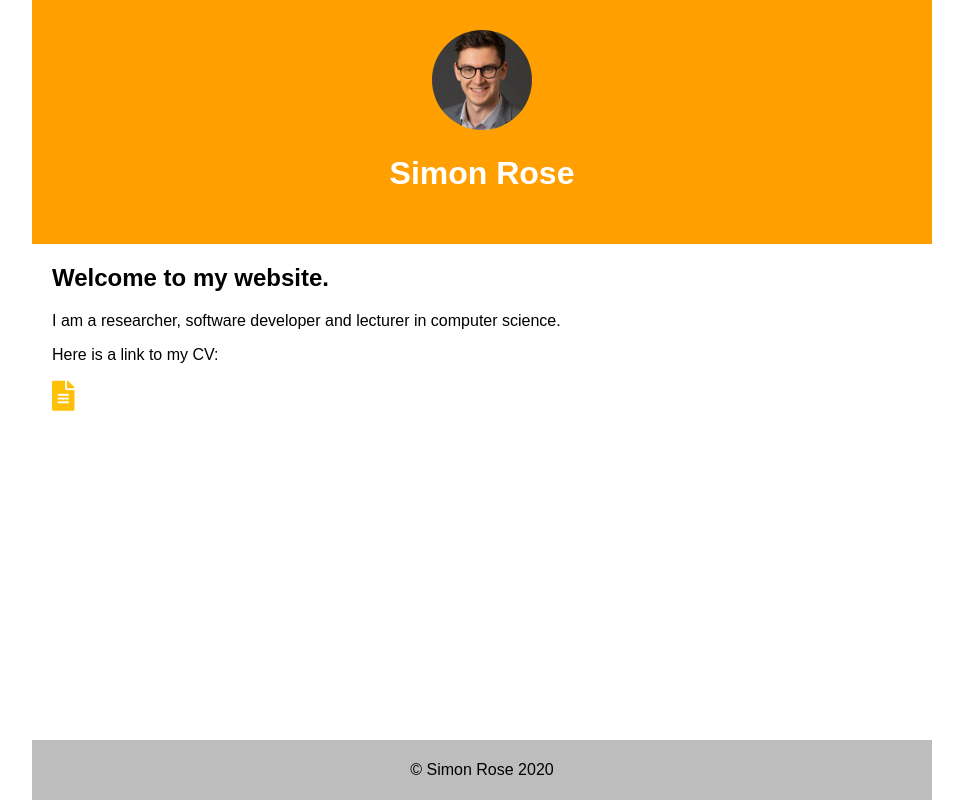
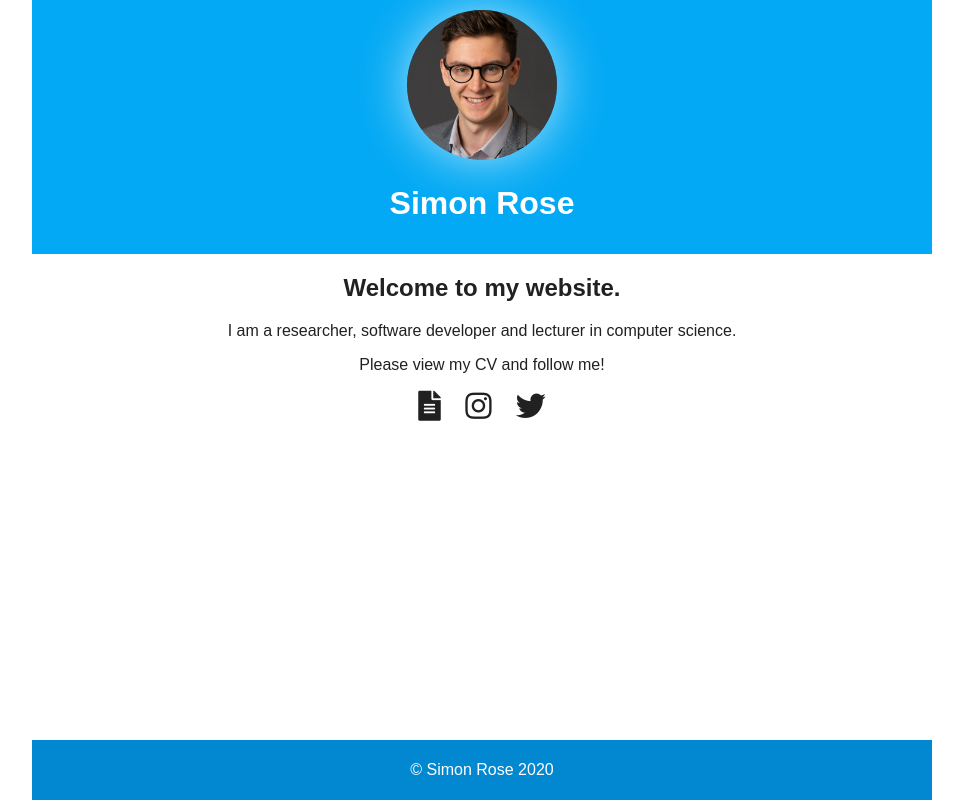
Before and after one commit to simonrosepages/my-first-website, a plain HTML site: page index.html in a window 1280 px wide. Shown: the whole page, without its empty margins (158-1121 px from the left). Drawn offline with Linux system fonts and the light colour scheme.

Commit message:
Update CSS and add social links

```diff
--- a/index.html
+++ b/index.html
@@ -18,8 +18,12 @@
         <h2>Welcome to my website.</h2>
         <p>I am a researcher, software developer and lecturer in computer science.</p>
         <!-- Link to CV -->
-        <p>Here is a link to my CV:</p>
-        <a href="docs/cv.pdf" target="_blank"><i class="fas fa-file-alt"></i></a>
+        <p>Please view my CV and follow me!</p>
+        <div id="links">
+            <a href="docs/cv.pdf" target="_blank"><i class="fas fa-file-alt"></i></a>
+            <a href="https://www.instagram.com/simonpeterrose/" target="_blank"><i class="fab fa-instagram"></i></a>
+            <a href="https://twitter.com/simonprose" target="_blank"><i class="fab fa-twitter"></i></a>
+        </div>
     </div>
     <footer>
         <p>&copy; Simon Rose <span id="current-year"></span></p>
--- a/main.css
+++ b/main.css
@@ -2,17 +2,19 @@ html, body {
     max-width: 900px;
     margin: auto;
     font-family: Arial, sans-serif;
+    color: #212121;
 }
 
 header {
-    background: #FFA000;
+    background: #03A9F4;
     text-align: center;
-    padding: 30px;
+    padding: 10px;
 }
 
 header img {
-    width: 100px;
-    border-radius: 50px;
+    width: 150px;
+    border-radius: 75px;
+    box-shadow: 0px 0px 60px -10px #FFF;
 }
 
 header h1 {
@@ -21,11 +23,17 @@ header h1 {
 
 #content {
     padding: 0 20px;
+    text-align: center;
 }
 
 #content a {
-    color: #FFC107;
+    color: inherit;
     font-size: 30px;
+}
+
+#content #links a {
+    padding-left: 10px;
+    padding-right: 10px;
 }
 
 footer {
@@ -34,7 +42,8 @@ footer {
     position: fixed;
     bottom: 0;
     padding: 5px 0;
-    background: #BDBDBD;
+    background: #0288D1;
+    color: #FFF;
     max-width: 900px;
     width: 100%;
     text-align: center;
```
